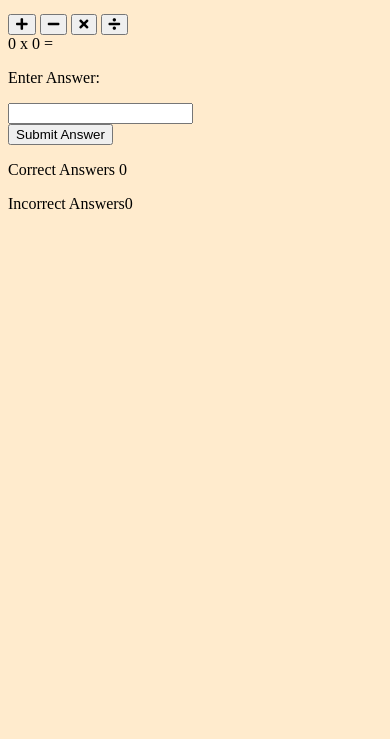
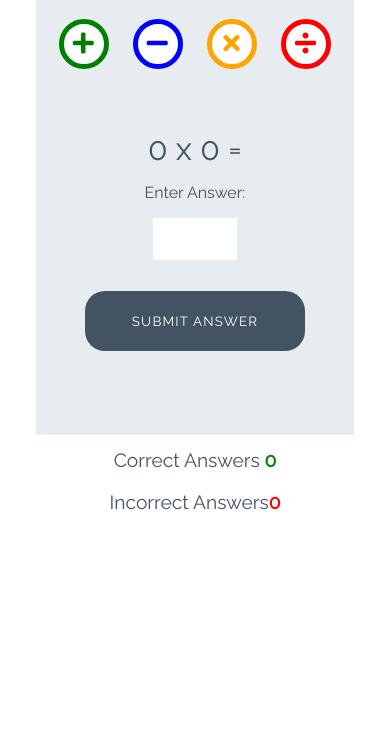
Before and after one commit to PetterJohanssonTilia/love-maths, a plain HTML site: page index.html in a window 390 px wide. Shown: the part 105-844 px from the top of the page. Drawn offline with Linux system fonts and the light colour scheme.

Commit message:
build: copied css template

```diff
--- a/assets/css/style.css
+++ b/assets/css/style.css
@@ -1,3 +1,244 @@
+/* --------- Global style */
+
 body {
-    background-color: blanchedalmond;
+    background-color: white;
+    font-family: "Raleway", sans-serif;
+    color: #445361;
+    text-align: center;
 }
+
+/* --------- Heading */
+
+.heading {
+    text-align: center;
+    font-size: 2.5rem;
+}
+
+.logo {
+    height: 40px;
+    padding-right: 5px;
+}
+
+/* --------- Game layout */
+
+.game-area {
+    background-color: #E6ECF0;
+    box-sizing: border-box;
+    width: 85%;
+    height: 65vh;
+    max-height: 450px;
+    max-width: 830px;
+    margin-left: auto;
+    margin-right: auto;
+    padding: 1%;
+}
+
+.question-area {
+    width: 50%;
+    font-size: 2rem;
+    margin: auto;
+    padding: 50px 0;
+}
+
+.question-area span {
+    padding: 0 15px;
+}
+
+.score-area {
+    margin: 5px auto;
+    width: 60%;
+    font-size: 1.2rem;
+}
+
+.controls-area {
+    width: 85%;
+    margin: 30px auto;
+}
+
+#score {
+    color: green;
+    font-weight: bold;
+}
+
+#incorrect {
+    color: red;
+    font-weight: bold;
+}
+
+.answer-message {
+    display: none;
+    font-size: 1rem;
+}
+
+#answer-box {
+    border: none;
+    color: #445361;
+    display: inline-block;
+    height: 40px;
+    width: 80px;
+    font-size: 1.2rem;
+}
+
+.scores {
+    display: inline-block;
+    padding: 25px;
+}
+
+/* --------- Buttons */
+
+.btn {
+    width: 220px;
+    height: 60px;
+    font-family: "Raleway", sans-serif;
+    text-transform: uppercase;
+    letter-spacing: 1.2px;
+    color: white;
+}
+
+.btn:focus {
+    outline: none;
+}
+
+.btn--big {
+    padding-top: 10px;
+    border-radius: 50%;
+    background-color: white;
+    border: 10px solid;
+    width: 100px;
+    height: 100px;
+    font-size: 3.2rem;
+    margin: 0 30px;
+    transition: all 0.5s;
+}
+
+.btn--blue {
+    border-color: blue;
+    color: blue;
+}
+
+.btn--blue:active,
+.btn--blue:hover {
+    background-color: darkblue;
+    color: white;
+}
+
+.btn--orange {
+    border-color: orange;
+    color: orange;
+}
+
+.btn--orange:active,
+.btn--orange:hover {
+    background-color: darkorange;
+    color: white;
+}
+
+.btn--red {
+    border-color: red;
+    color: red;
+}
+
+.btn--red:active,
+.btn--red:hover {
+    background-color: darkred;
+    color: white;
+}
+
+.btn--green {
+    border-color: green;
+    color: green;
+}
+
+.btn--green:active,
+.btn--green:hover {
+    background-color: darkgreen;
+    color: white;
+}
+
+.btn--gray {
+    margin-top: 25px;
+    background-color: #445361;
+    border: 1px transparent;
+    border-radius: 20px;
+}
+
+.btn--gray:active,
+.btn--gray:hover {
+    background-color: #0d1013;
+}
+
+/* --------- Media queries */
+
+@media (max-width: 414px) {
+    .controls-area {
+        width: 100%;
+    }
+
+    .btn--big {
+        margin: 0 10px;
+        padding: 5px;
+        border: 5px solid;
+        width: 50px;
+        height: 50px;
+        font-size: 1.5rem;
+    }
+
+    .btn--big::after {
+        font-size: 0.6rem;
+        left: -0.7rem;
+    }
+
+    .question-area {
+        padding: 10% 0;
+        width: 100%;
+    }
+
+    .question-area span {
+        padding: 0;
+    }
+
+    .answer-message {
+        display: block;
+    }
+
+    #answer-box {
+        display: block;
+        margin: 0 auto;
+    }
+    .btn--gray {
+        margin-top: 0;
+    }
+
+    .score-area {
+        width: 100%;
+    }
+
+    .scores {
+        margin: 0.5em auto;
+        display: block;
+        padding: 5px;
+    }
+
+    .heading {
+        font-size: 2rem;
+    }
+}
+
+@media (max-width: 320px) {
+    .game-area {
+        height: 70vh;
+    }
+
+    .controls-area {
+        width: 75%;
+        margin: 10px auto;
+    }
+
+    .btn--big {
+        margin: 10px 10px;
+    }
+    .question-area {
+        padding: 10px 0;
+    }
+
+}
```
